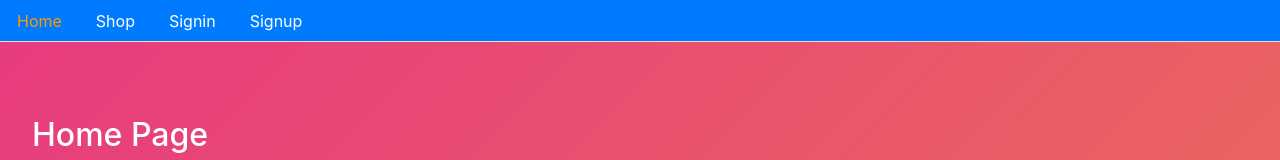
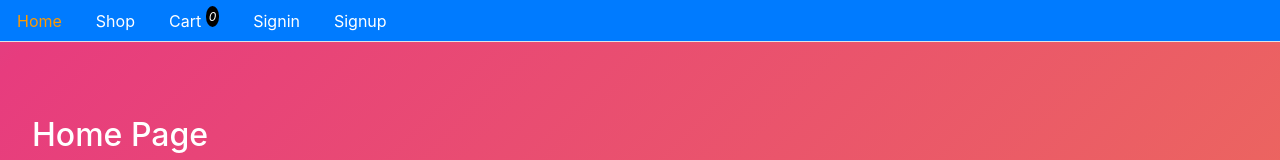
Before and after one commit to petarZinaic/webshop-front, a React (Create React App) app: page / in a window 1280 px wide. Shown: the top 160 px of the page. Built offline with nearby package versions, Linux system fonts and the light colour scheme; no server answers.

Commit message:
Cart items total

```diff
--- a/src/core/Menu.js
+++ b/src/core/Menu.js
@@ -1,5 +1,6 @@
 import { Link, withRouter } from "react-router-dom";
 import { signout, isAuthenticated } from "../auth";
+import { itemTotal } from "./cartHelpers";
 
 const isActive = (history, path) => {
     if(history.location.pathname === path) {
@@ -19,6 +20,10 @@ const Menu = ({ history }) => {
 
                 <li className="nav-item">
                     <Link className="nav-link" style={isActive(history, "/shop")} to="/shop">Shop</Link>
+                </li>
+
+                <li className="nav-item">
+                    <Link className="nav-link" style={isActive(history, "/cart")} to="/cart">Cart <sup><small className="cart-badge">{itemTotal()}</small></sup></Link>
                 </li>
 
                {isAuthenticated() && isAuthenticated().user.role === 0 && (
--- a/src/core/cartHelpers.js
+++ b/src/core/cartHelpers.js
@@ -18,3 +18,13 @@ export const addItem = (item, next) => {
         next();
     }
 }
+
+export const itemTotal = () => {
+    if(typeof window !== undefined) {
+        if(localStorage.getItem("cart")) {
+            return JSON.parse(localStorage.getItem("cart")).length;
+        }
+    }
+
+    return 0;
+}
--- a/src/styles.css
+++ b/src/styles.css
@@ -29,6 +29,14 @@
     background: indigo;
     color: #fff;
     font-weight: bold;
+}
+
+.cart-badge, .cart-badger:hover {
+    border-radius: 50%;
+    padding: 3px;
+    font-size: 12px;
+    font-style: italic;
+    background: black;
 }
 
 .black-10 {
```
